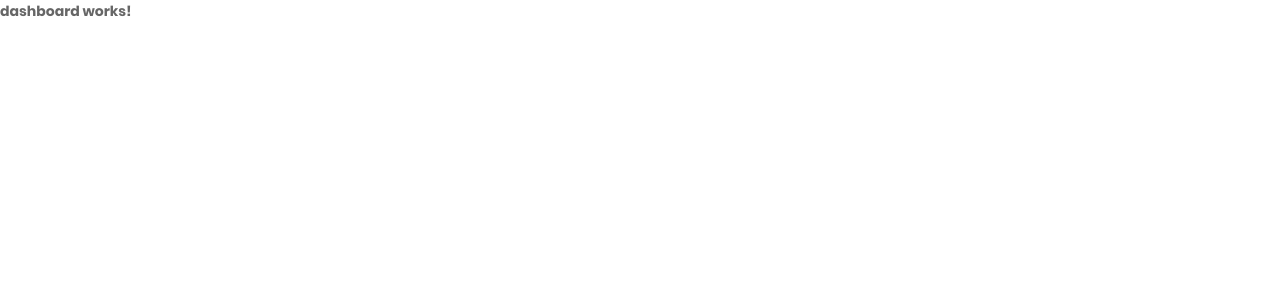
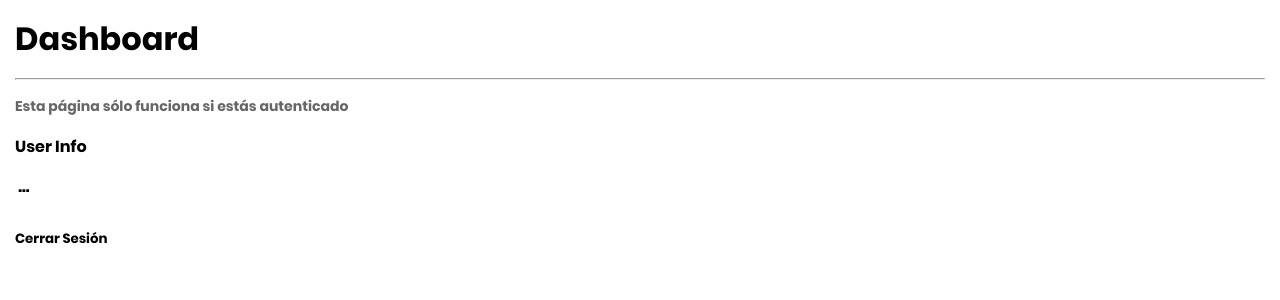
Before and after one commit to adrcorona13/angularcte-12-authApp, an Angular app: page /dashboard in a window 1280 px wide. Shown: the top 300 px of the page. Built offline with nearby package versions, Linux system fonts and the light colour scheme.

Commit message:
agregar redireccionamiento entre pantallas

```diff
--- a/src/app/auth/pages/login/login.component.ts
+++ b/src/app/auth/pages/login/login.component.ts
@@ -1,5 +1,6 @@
 import { Component } from '@angular/core';
 import { FormBuilder, FormGroup, Validators } from '@angular/forms';
+import { Router } from '@angular/router';
 
 @Component({
   selector: 'app-login',
@@ -13,10 +14,11 @@ export class LoginComponent {
     password: ['123456', [Validators.required, Validators.minLength(6)]],
   })
 
-  constructor(private fb: FormBuilder) { }
+  constructor(private fb: FormBuilder,
+              private router: Router) { }
 
   login(){
     console.log(this.formulario.value);
-    console.log(this.formulario.valid);
+    this.router.navigateByUrl('/dashboard');
   }
 }
--- a/src/app/auth/pages/register/register.component.ts
+++ b/src/app/auth/pages/register/register.component.ts
@@ -1,5 +1,6 @@
 import { Component } from '@angular/core';
 import { FormBuilder, FormGroup, Validators } from '@angular/forms';
+import { Router } from '@angular/router';
 
 @Component({
   selector: 'app-register',
@@ -13,11 +14,12 @@ export class RegisterComponent {
     email: ['adrian@test.com',[Validators.required, Validators.email]],
     password: ['123456',[Validators.required, Validators.minLength(6)]],
   })
-  constructor(private fb: FormBuilder){}
+  constructor(private fb: FormBuilder,
+              private router: Router){}
 
   crear() {
     console.log(this.formulario.value);
-    console.log(this.formulario.valid);
 
+    this.router.navigateByUrl('/dashboard')
   }
 }
--- a/src/app/protected/dashboard/dashboard.component.css
+++ b/src/app/protected/dashboard/dashboard.component.css
@@ -0,0 +1,3 @@
+* {
+    margin: 15px;
+}
--- a/src/app/protected/dashboard/dashboard.component.html
+++ b/src/app/protected/dashboard/dashboard.component.html
@@ -1 +1,9 @@
-<p>dashboard works!</p>
+<h1>Dashboard</h1>
+<hr>
+<p>
+    Esta página sólo funciona si estás autenticado
+</p>
+
+<h4>User Info</h4>
+<pre> ... </pre>
+<button (click)="logout()">Cerrar Sesión</button>
--- a/src/app/protected/dashboard/dashboard.component.ts
+++ b/src/app/protected/dashboard/dashboard.component.ts
@@ -1,4 +1,5 @@
 import { Component } from '@angular/core';
+import { Router } from '@angular/router';
 
 @Component({
   selector: 'app-dashboard',
@@ -7,4 +8,9 @@ import { Component } from '@angular/core';
 })
 export class DashboardComponent {
 
+  constructor(private router: Router) {}
+
+  logout(){
+    this.router.navigateByUrl('/auth');
+  }
 }
```
